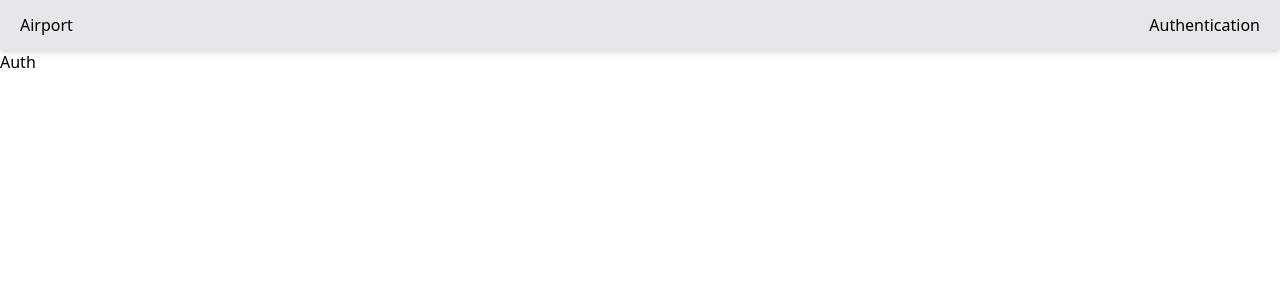
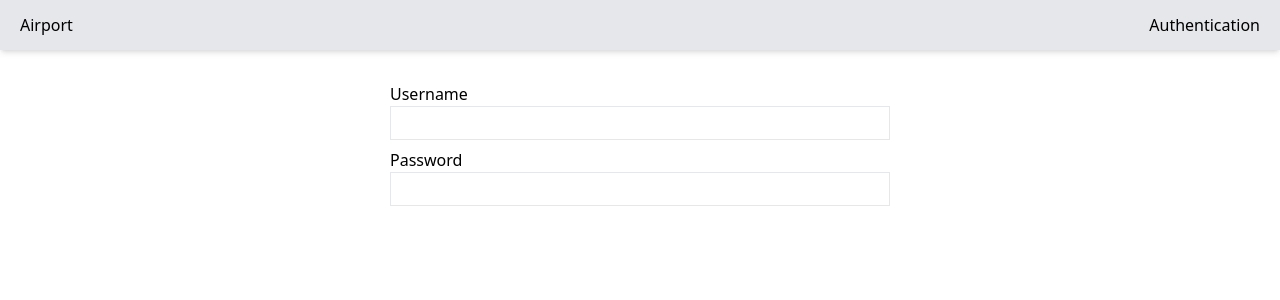
Before and after one commit to User-960/React-airport-app, a React (Create React App) app: page /auth in a window 1280 px wide. Shown: the top 300 px of the page. Built offline with nearby package versions, Linux system fonts and the light colour scheme; data requests are answered from the project's data file.

Commit message:
feat: add jsx and logics on page AuthPage

```diff
--- a/src/pages/AuthPage.tsx
+++ b/src/pages/AuthPage.tsx
@@ -1,9 +1,28 @@
-import React from 'react';
+import React, { FormEvent } from 'react';
+import { useInput } from '../hook/input';
 
 export default function AuthPage() {
+  const username = useInput('');
+  const password = useInput('');
+
+  const submitHandler = (event: FormEvent) => {
+    event.preventDefault();
+  };
+
   return (
-    <div>
-      Auth
-    </div>
+    <form
+      className="container mx-auto max-w-[500px] pt-8"
+      onSubmit={submitHandler}
+    >
+      <div className="mb-2">
+        <label className="block" htmlFor="username">Username</label>
+        <input className="border py-1 px-2 w-full" type="text" {...username} id="username" />
+      </div>
+
+      <div className="">
+        <label className="block" htmlFor="password">Password</label>
+        <input className="border py-1 px-2 w-full" type="password" {...password} id="password" />
+      </div>
+    </form>
   )
 };
```
